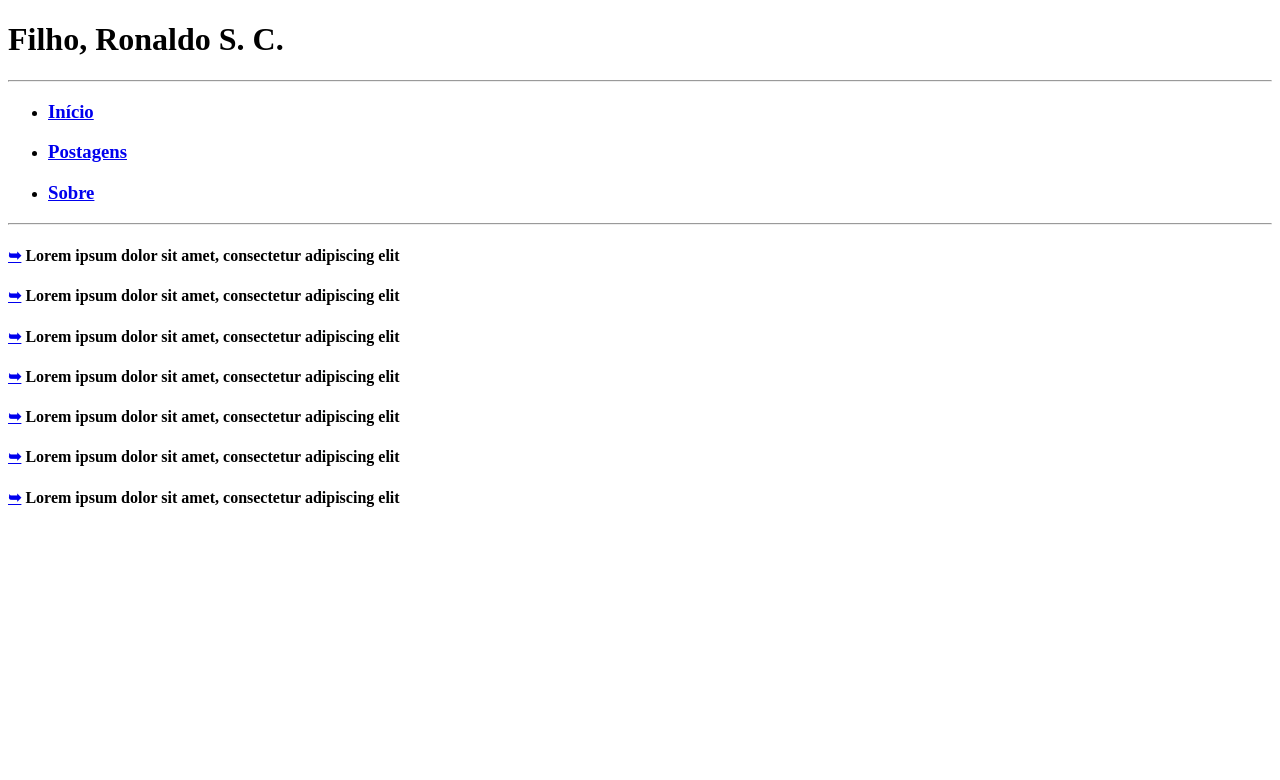
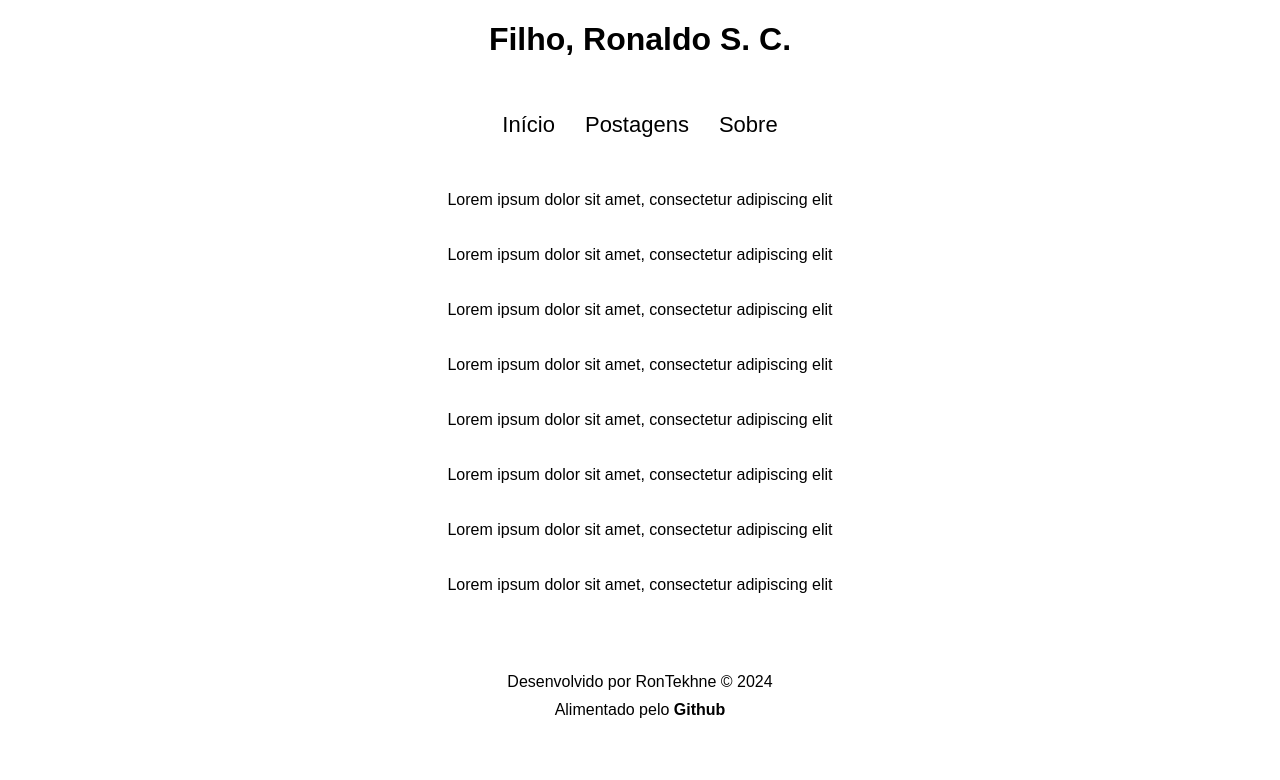
Before and after one commit to filhoronaldosc/filhoronaldosc.github.io, a plain HTML site: page site/posts.html in a window 1280 px wide. Drawn offline with Linux system fonts and the light colour scheme.

Commit message:
added script and style

```diff
--- a/site/posts.html
+++ b/site/posts.html
@@ -3,29 +3,26 @@
 <head>
     <meta charset="UTF-8">
     <meta name="viewport" content="width=device-width, initial-scale=1.0">
+    <script src="../site/script.js"></script>
+    <link rel="stylesheet" href="style.css">
     <title>Postagens</title>
 </head>
 <body>
-    <header>
-        <h1>Filho, Ronaldo S. C.</h1><hr>
-    </header>
-    <nav>
-        <ul>
-            <li><h3><a href="../index.html">Início</a></h3></li>
-            <li><h3><a href="posts.html">Postagens</a></h3></li>
-            <li><h3><a href="about.html">Sobre</a></h3></li>
-        </ul>
-        <hr>
-    </nav>
+    <script>
+        title();
+        siteNav();
+    </script>
 
     <section>
-        <article><h4><a href="../posts/2024/06-10-2024-template.html">&#10149;</a>&nbsp;Lorem ipsum dolor sit amet, consectetur adipiscing elit</h4></article>
-        <article><h4><a href="../posts/2024/06-10-2024-template.html">&#10149;</a>&nbsp;Lorem ipsum dolor sit amet, consectetur adipiscing elit</h4></article>
-        <article><h4><a href="../posts/2024/06-10-2024-template.html">&#10149;</a>&nbsp;Lorem ipsum dolor sit amet, consectetur adipiscing elit</h4></article>
-        <article><h4><a href="../posts/2024/06-10-2024-template.html">&#10149;</a>&nbsp;Lorem ipsum dolor sit amet, consectetur adipiscing elit</h4></article>
-        <article><h4><a href="../posts/2024/06-10-2024-template.html">&#10149;</a>&nbsp;Lorem ipsum dolor sit amet, consectetur adipiscing elit</h4></article>
-        <article><h4><a href="../posts/2024/06-10-2024-template.html">&#10149;</a>&nbsp;Lorem ipsum dolor sit amet, consectetur adipiscing elit</h4></article>
-        <article><h4><a href="../posts/2024/06-10-2024-template.html">&#10149;</a>&nbsp;Lorem ipsum dolor sit amet, consectetur adipiscing elit</h4></article>
+        <article><a href="../posts/2024/06-10-2024-template.html">Lorem ipsum dolor sit amet, consectetur adipiscing elit</a></article>
+        <article><a href="../posts/2024/06-10-2024-template.html">Lorem ipsum dolor sit amet, consectetur adipiscing elit</a></article>
+        <article><a href="../posts/2024/06-10-2024-template.html">Lorem ipsum dolor sit amet, consectetur adipiscing elit</a></article>
+        <article><a href="../posts/2024/06-10-2024-template.html">Lorem ipsum dolor sit amet, consectetur adipiscing elit</a></article>
+        <article><a href="../posts/2024/06-10-2024-template.html">Lorem ipsum dolor sit amet, consectetur adipiscing elit</a></article>
+        <article><a href="../posts/2024/06-10-2024-template.html">Lorem ipsum dolor sit amet, consectetur adipiscing elit</a></article>
+        <article><a href="../posts/2024/06-10-2024-template.html">Lorem ipsum dolor sit amet, consectetur adipiscing elit</a></article>
+        <article><a href="../posts/2024/06-10-2024-template.html">Lorem ipsum dolor sit amet, consectetur adipiscing elit</a></article>
     </section>
+    <script>footer();</script>
 </body>
 </html>
--- /dev/null
+++ b/site/script.js
@@ -0,0 +1,84 @@
+function initGoogleFont()
+{
+    var font =
+    `
+    <link rel="preconnect" href="https://fonts.googleapis.com">
+    <link rel="preconnect" href="https://fonts.gstatic.com" crossorigin>
+    <link href="https://fonts.googleapis.com/css2?family=IBM+Plex+Sans:wght@100;400&display=swap" rel="stylesheet">
+    `;
+}
+
+function title()
+{
+    var title =
+    `
+    <header>
+        <h1>Filho, Ronaldo S. C.</h1>
+    </header>
+    `;
+
+    document.write(title);
+}
+
+function indexNav()
+{
+    var nav =
+    `
+    <nav>
+        <ul>
+            <li><a href="index.html">Início</a></li>
+            <li><a href="site/posts.html">Postagens</a></li>
+            <li><a href="site/about.html">Sobre</a></li>
+        </ul>
+    </nav>
+    `;
+
+    document.write(nav);
+}
+
+function siteNav()
+{
+    var nav =
+    `
+    <nav>
+        <ul>
+            <li><a href="../index.html">Início</a></li>
+            <li><a href="posts.html">Postagens</a></li>
+            <li><a href="about.html">Sobre</a></li>
+        </ul>
+    </nav>
+    `;
+
+    document.write(nav);
+}
+
+function postNav()
+{
+    var nav =
+    `
+    <nav>
+        <ul>
+            <li><a href="../../index.html">Início</a></li>
+            <li><a href="../../site/posts.html">Postagens</a></li>
+            <li><a href="../../site/about.html">Sobre</a></li>
+        </ul>
+    </nav>
+    `;
+
+    document.write(nav);
+}
+
+function footer()
+{
+    var footer =
+    `
+    <footer>
+        <p>Desenvolvido por RonTekhne &copy; 2024</p>
+        <p>Alimentado pelo <a class="link" href="https://github.com/filhoronaldosc" target="_blank">Github</a></p>
+    </footer>
+    `;
+
+    document.write(footer);
+}
+
+initGoogleFont();
--- /dev/null
+++ b/site/style.css
@@ -0,0 +1,94 @@
+body {
+    margin: 0;
+    height: auto;
+    font-family: "IBM Plex Sans", sans-serif;
+    font-weight: 400;
+    font-style: normal;
+}
+
+header {
+    text-align: center;
+}
+
+nav {
+    padding: 2em;
+}
+
+nav ul {
+    list-style-type: none;
+    padding: 0;
+    margin: 0;
+    display: flex;
+    justify-content: center;
+}
+
+nav ul li {
+    margin: 0 15px;
+}
+
+nav ul li a{
+    text-decoration: none;
+    font-size: 22px;
+    color: black;
+}
+
+nav ul li a:hover {
+    color: grey;
+}
+
+section {
+    list-style-type: none;
+    padding: 0;
+    margin: 0;
+    display: block;
+    justify-content: center;
+    text-align: center;
+}
+
+p {
+    text-align: left;
+}
+
+/* título do post, data e hora */
+h2, h6 {
+    text-align: center;
+}
+/* Subtítulo */
+h4 {
+    margin: 1em;
+    font-size: 26px;
+}
+
+article {
+    border: none;
+    margin: 5px 10px;
+    padding: 1em;
+}
+
+article a {
+    text-decoration: none;
+    color: black;
+}
+
+article a:hover {
+    color: grey;
+}
+
+footer {
+    padding: 3em;
+}
+
+footer p {
+    text-align: center;
+    margin: 10px;
+}
+
+.link {
+    text-decoration: none;
+    font-weight: bolder;
+    color: black;
+}
+
+.link:hover {
+    color: grey;
+}
```
Also changed, not shown: index.html (+13 -16 lines), posts/2024/06-10-2024-template.html (+8 -11 lines), site/about.html (+7 -11 lines).
